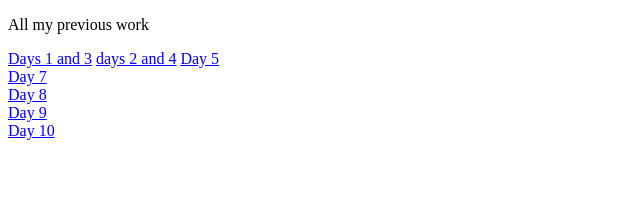
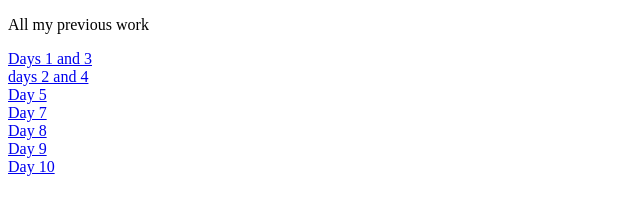
Before and after one commit to lmf517823/Allwork, a plain HTML site: page index.html in a window 1280 px wide. Shown: the whole page, without its empty margins (0-640 px from the left). Drawn offline with Linux system fonts and the light colour scheme.

Commit message:
Update index.html

```diff
--- a/index.html
+++ b/index.html
@@ -6,9 +6,9 @@
 <body>
 <p>All my previous work</p>
 
-<A href="Day2/htmlcode1.html">Days 1 and 3</A>
+<A href="Day2/htmlcode1.html">Days 1 and 3</A><br>
 
-<a href="Day3/Page2.html">days 2 and 4</a>
+<a href="Day3/Page2.html">days 2 and 4</a><br>
 
 <a href="Day5/homepage.html">Day 5</a><br>
 
```
